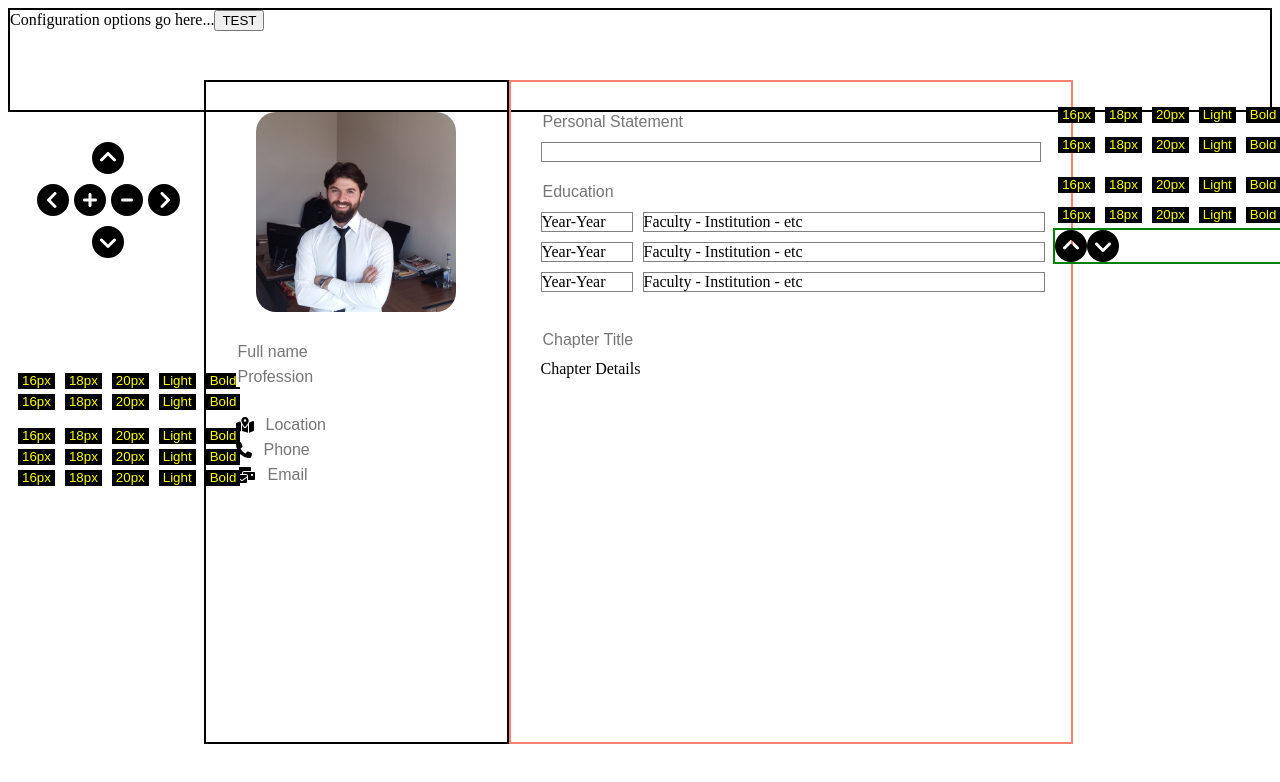
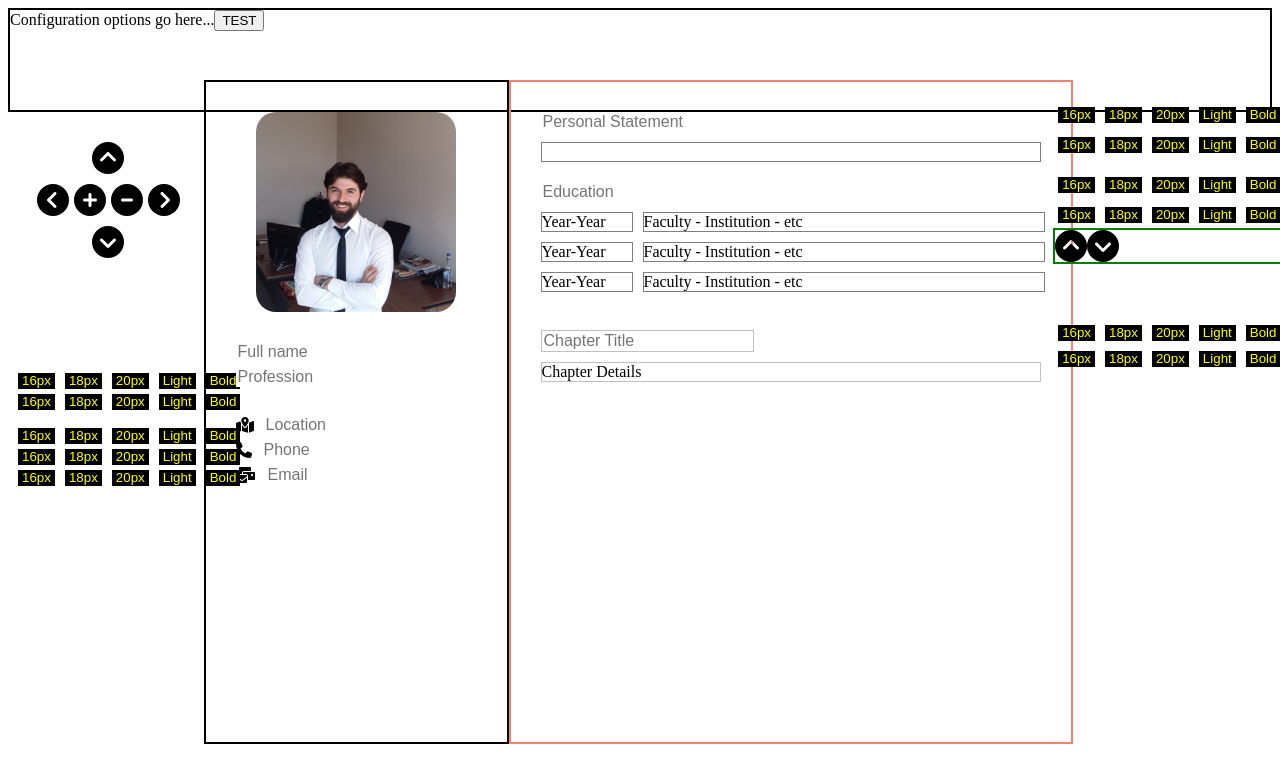
Before and after one commit to codeyourwaytofreedom/cv-maker, a Next.js app: page / in a window 1280 px wide. Shown: the top 782 px of the page. Built offline with nearby package versions, Linux system fonts and the light colour scheme.

Commit message:
Code to be super simplified.
Chapter conmponent created.

Receives two pens for styling title and content.

Will make the user experience very class.

Keep going.

Remember why you started.

```diff
--- a/components/chapter.tsx
+++ b/components/chapter.tsx
@@ -1,16 +1,28 @@
 import x from "../styles/cv.module.css";
+import { useRef, useState } from "react";
+import Pen from "./pen";
 
 
 const Chapter = () => {
+    const [title_Styles, setTitle_Styes] = useState(["16px", 300, "none"])
+    const [stly, setStly] = useState(["16px", 300, "none"])
     return (
         <div className={x.cv_content_details_chapter}>
                 <div className={x.cv_content_details_chapter_title}>
-                    <input type="text" placeholder="Chapter Title"/>
+                    <input type="text" placeholder="Chapter Title" style={{
+                        fontSize: title_Styles[0], fontWeight:title_Styles[1], textDecoration:title_Styles[2], border:"1px solid silver"
+                    }}/>
                 </div>
                 <div className={x.cv_content_details_chapter_content}>
-                    <div id={x.editable} contentEditable={true} spellCheck={false} style={{ width:"500px"}}>
+                    <div id={x.editable} contentEditable={true} spellCheck={false} style={{ width:"500px",
+                        fontSize: stly[0], fontWeight:stly[1], textDecoration:stly[2], border:"1px solid silver"
+                        }}>
                         Chapter Details
                     </div>
+                </div>
+                <div className={x.cv_content_details_chapter_content_controls}>
+                        <Pen cls={x.cv_content_details_tools_pen} setter={setTitle_Styes} value={title_Styles} und={true} />
+                        <Pen cls={x.cv_content_details_tools_pen} setter={setStly} value={stly} und={true} />
                 </div>
             </div>
      );
```
